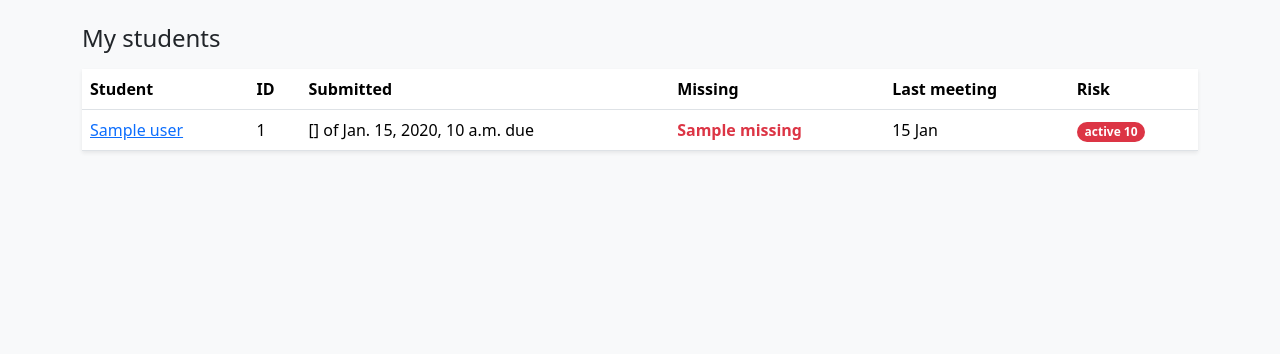
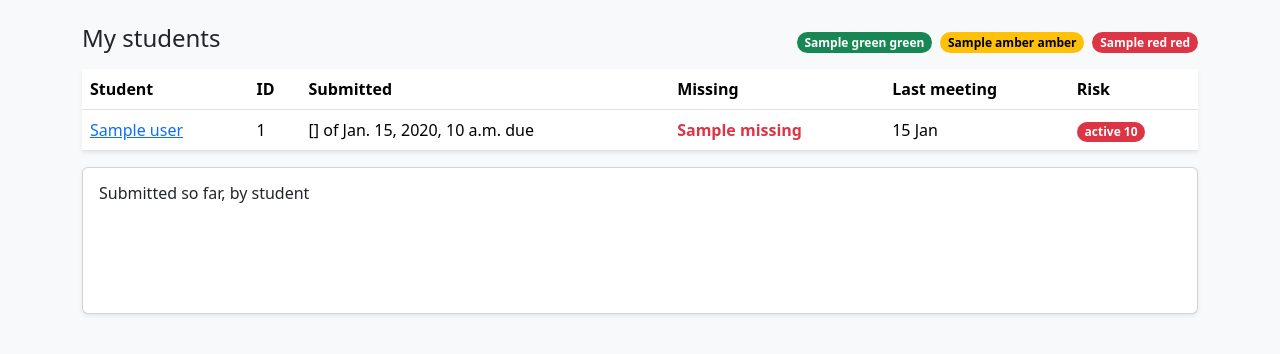
Before and after one commit to haas7nn/CLPTrack, a Django app: template dashboard/templates/dashboard/supervisor_home.html in a window 1280 px wide. Shown: the part 57-411 px from the top of the page. Run offline with Django 5.2, Linux system fonts and the light colour scheme; the template is opened without the code that fills it: most values are stand-ins (such as "Sample title", 1, 10 or a date in 2020).

Commit message:
show why a student got their score, and add the first charts

```diff
--- a/dashboard/templates/dashboard/supervisor_home.html
+++ b/dashboard/templates/dashboard/supervisor_home.html
@@ -1,7 +1,14 @@
 {% extends "base.html" %}
 {% block title %}My students, CLPTrack{% endblock %}
 {% block content %}
-<h1 class="h4 mb-3">My students</h1>
+<div class="d-flex justify-content-between align-items-end mb-3">
+  <h1 class="h4 mb-0">My students</h1>
+  <div class="d-flex gap-2">
+    <span class="badge rounded-pill text-bg-success">{{ counts.green }} green</span>
+    <span class="badge rounded-pill text-bg-warning">{{ counts.amber }} amber</span>
+    <span class="badge rounded-pill text-bg-danger">{{ counts.red }} red</span>
+  </div>
+</div>
 <table class="table table-hover bg-white shadow-sm">
   <thead><tr><th>Student</th><th>ID</th><th>Submitted</th><th>Missing</th><th>Last meeting</th><th>Risk</th></tr></thead>
   <tbody>
@@ -23,4 +30,18 @@
   {% endfor %}
   </tbody>
 </table>
+{% if students %}
+<div class="card shadow-sm"><div class="card-body"><h2 class="h6">Submitted so far, by student</h2><canvas id="progress" height="80"></canvas></div></div>
+{{ students|length|json_script:"n" }}
+<script src="https://cdn.jsdelivr.net/npm/chart.js@4.4.4/dist/chart.umd.min.js"></script>
+<script>
+  // one bar per student: how many of the due deliverables they have handed in
+  const labels = [{% for s in students %}"{{ s.user.get_full_name|default:s.user.username|escapejs }}",{% endfor %}];
+  const submitted = [{% for s in students %}{{ s.submitted }},{% endfor %}];
+  const due = {{ students.0.due_count|default:0 }};
+  new Chart(document.getElementById("progress"), {type: "bar",
+    data: {labels: labels, datasets: [{label: "Submitted", data: submitted}]},
+    options: {indexAxis: "y", scales: {x: {min: 0, max: Math.max(due, 1), ticks: {stepSize: 1}}}, plugins: {legend: {display: false}}}});
+</script>
+{% endif %}
 {% endblock %}
--- a/dashboard/views.py
+++ b/dashboard/views.py
@@ -77,4 +77,8 @@ def supervisor_home(request):
             "due_count": due_count,
             "last_meeting": student.meetings.order_by("-held_on").first(),
         })
-    return render(request, "dashboard/supervisor_home.html", {"students": students})
+    # how many students are green, amber and red right now, for the summary and the chart
+    counts = {"green": 0, "amber": 0, "red": 0, "none": 0}
+    for s in students:
+        counts[s["risk"].status if s["risk"] else "none"] += 1
+    return render(request, "dashboard/supervisor_home.html", {"students": students, "counts": counts})
--- a/progress/views.py
+++ b/progress/views.py
@@ -64,6 +64,7 @@ def student_detail(request, student_id):
         feedback.save()
         messages.success(request, "Your feedback was saved.")
         return redirect("student_detail", student_id=student.id)
+    history = list(student.risk_scores.order_by("scored_on").values("scored_on", "score"))
     return render(request, "progress/student_detail.html", {
         "student": student,
         "rows": timeline_for(student),
@@ -71,4 +72,6 @@ def student_detail(request, student_id):
         "feedback": student.feedback_received.all(),
         "risk": student.risk_scores.first(),
         "form": form,
+        # the chart needs plain lists, one of dates and one of scores
+        "chart": {"labels": [h["scored_on"].strftime("%d %b") for h in history], "scores": [h["score"] for h in history]},
     })
```
Also changed, not shown: progress/templates/progress/student_detail.html (+26 -0 lines).
